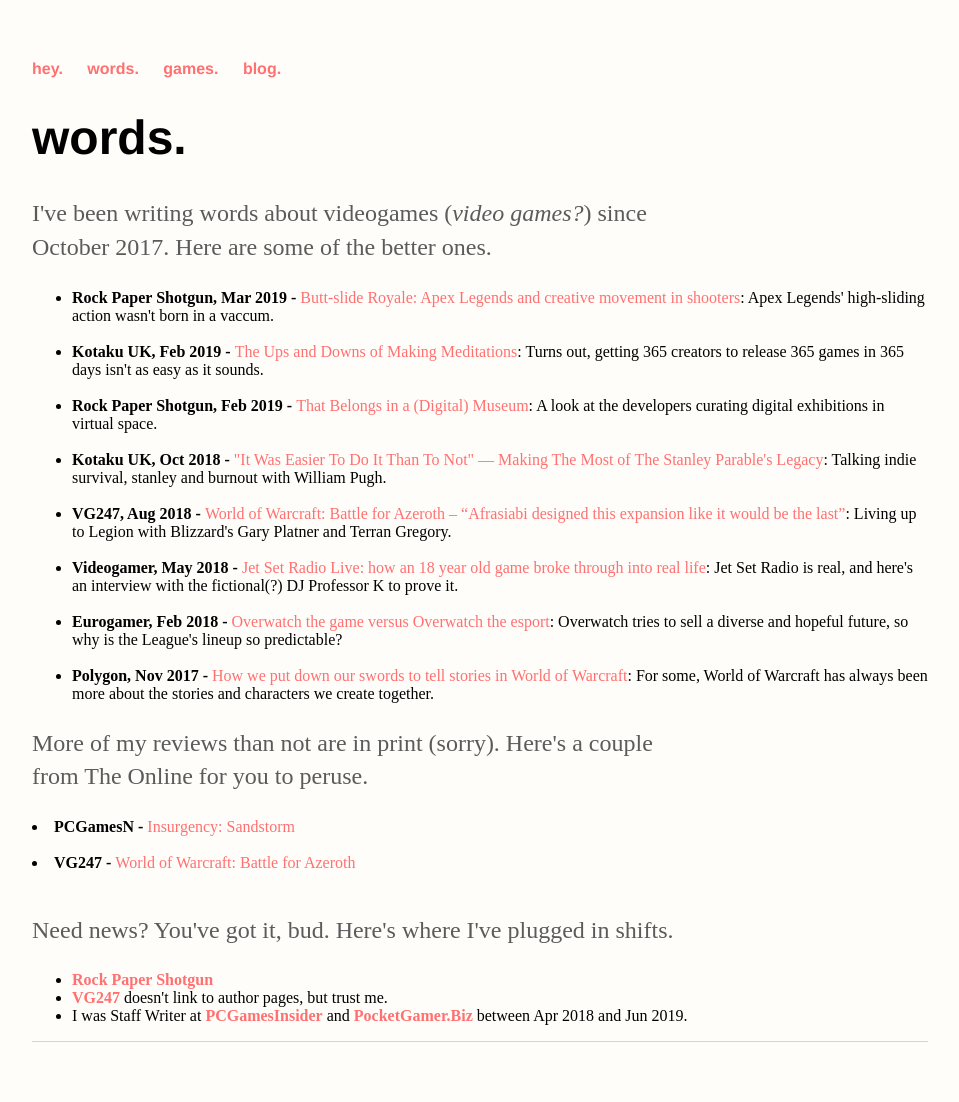
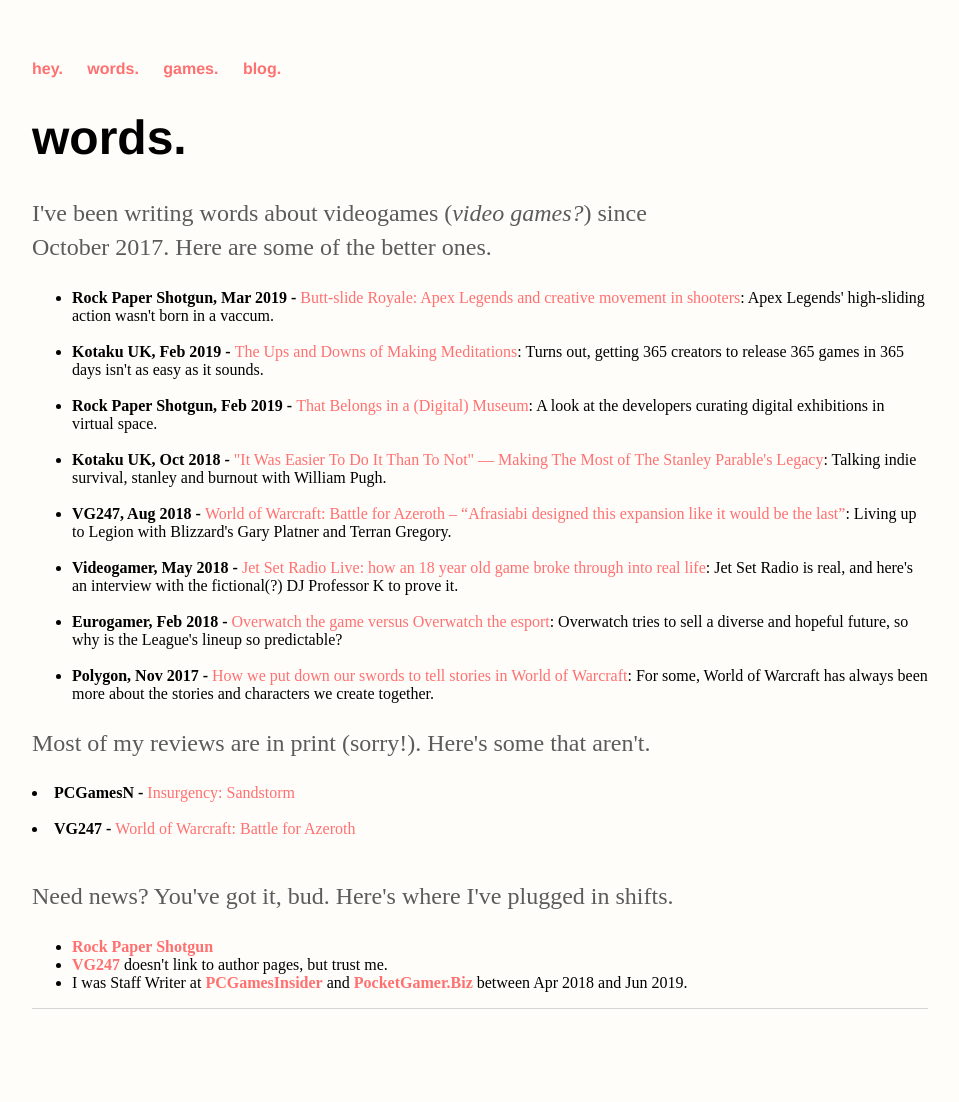
Before and after one commit to ScarletCatalie/ScarletCatalie.github.io, a Jekyll site: the page built from about/index.html, in a window 1280 px wide. Shown: the whole page, without its empty margins (160-1119 px from the left). Built offline with Jekyll 4.4.1, drawn with Linux system fonts in a browser that asks for light colours; after the commit the page ends 1069 px from its top, so only the background shows below that.

Commit message:
Update index.html

```diff
--- a/about/index.html
+++ b/about/index.html
@@ -39,7 +39,7 @@
 
 			</ul>
 
-<p>More of my reviews than not are in print (sorry). Here's a couple from The Online for you to peruse.</p>
+<p>Most of my reviews are in print (sorry!). Here's some that aren't.</p>
 			<li><b>PCGamesN - </b><a href="https://www.pcgamesn.com/insurgency-sandstorm-review">Insurgency: Sandstorm</a>
 			</li>
 			<br>
```
